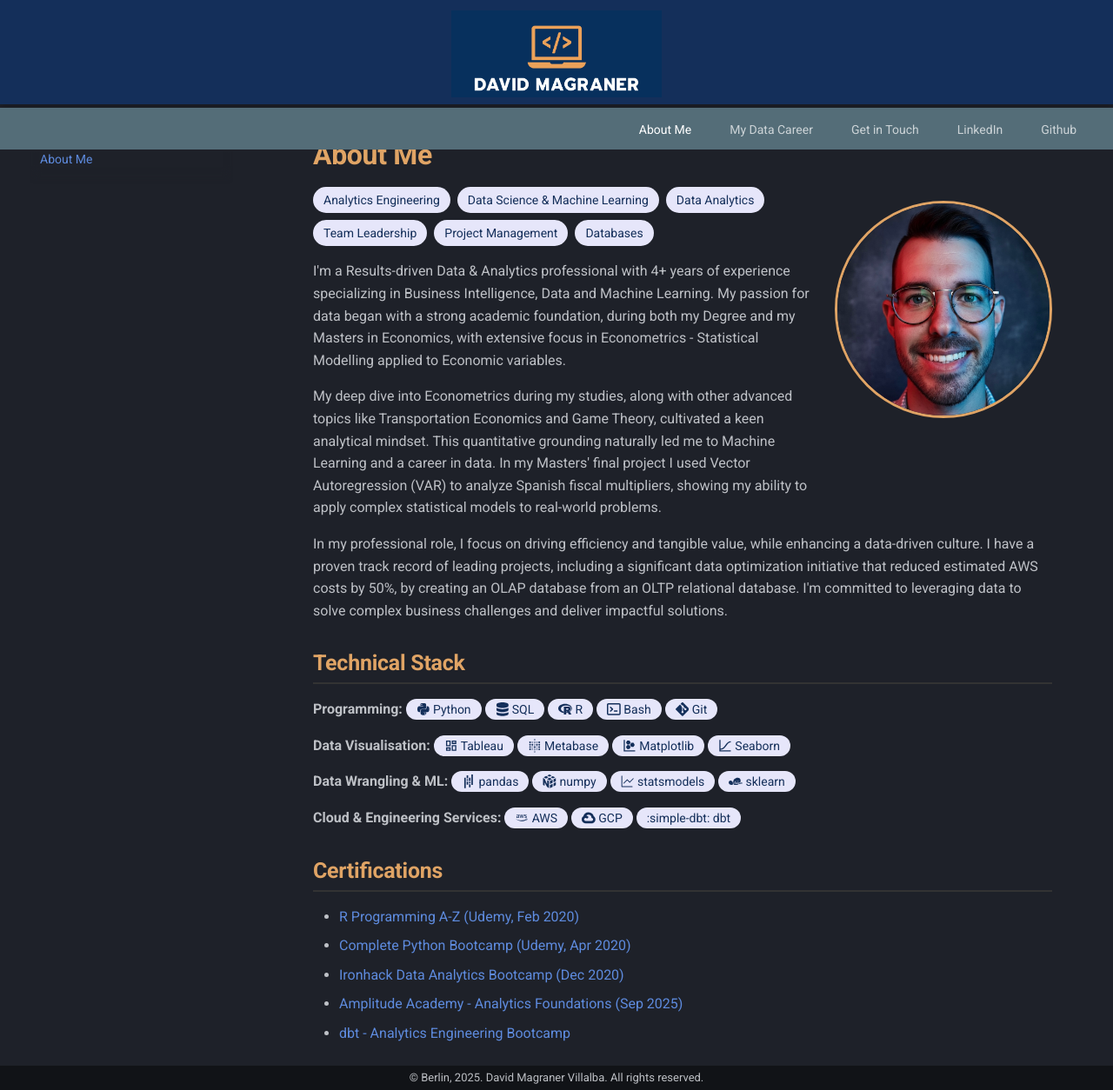
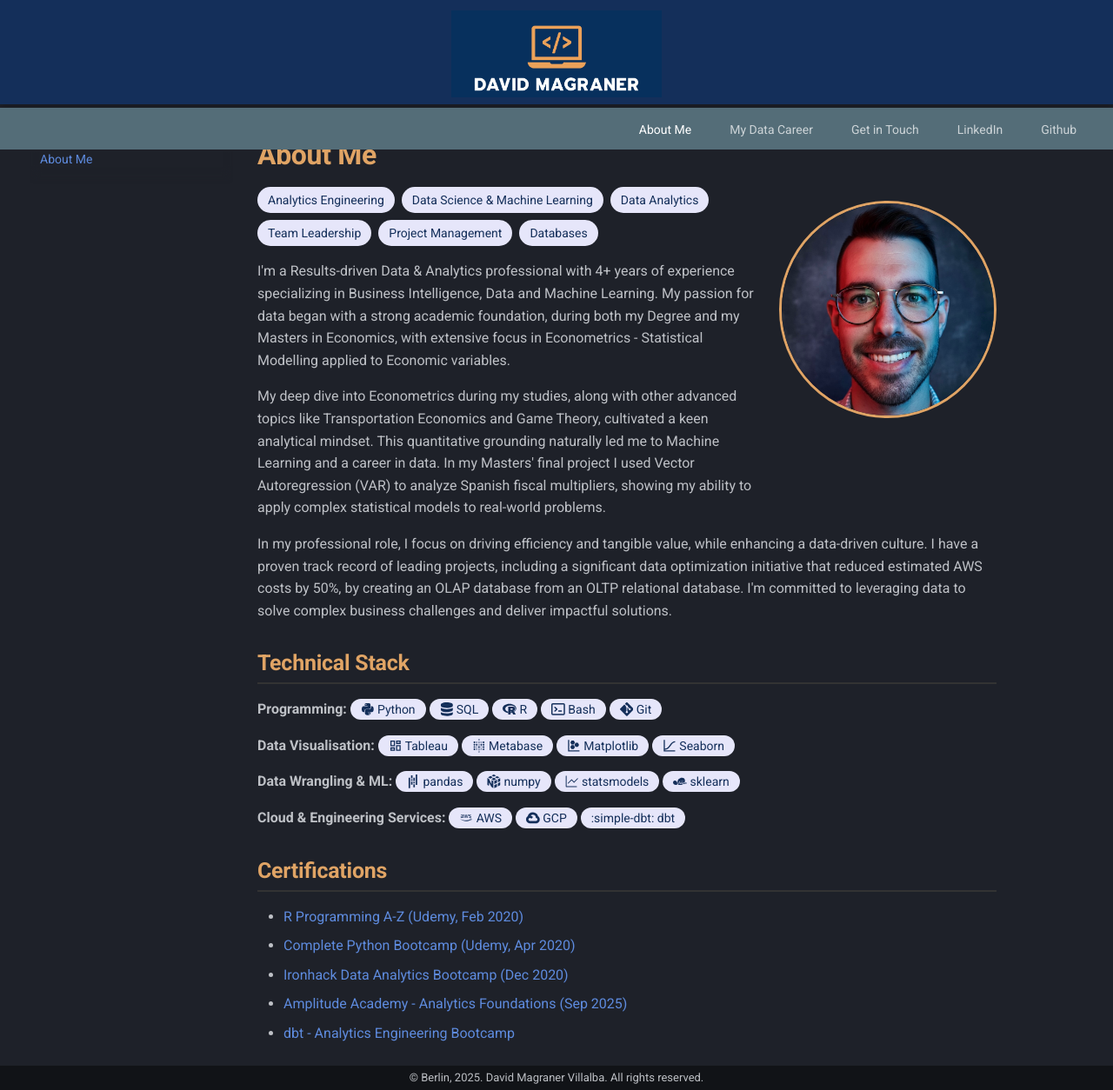
Before and after one commit to mavidvd/my-portfolio, an MkDocs documentation site: the page built from docs/index.md, in a window 1280 px wide and 1254 px high. Shown: the whole window at 87% size. Built offline with MkDocs 1.6.1 and Material for MkDocs 9.7.7, drawn with Linux system fonts in a browser that asks for light colours.

Commit message:
Undoing About me changes

```diff
--- a/docs/index.md
+++ b/docs/index.md
@@ -3,7 +3,12 @@
 <figure class="profile-image-container">
         <img src="/assets/headshot.jpeg"
              alt="Your Professional Headshot"
-             class="profile-image">
+             class="profile-image"
+             style="border-radius: 50%;
+                    width: 250px;
+                    height: 250px;
+                    object-fit: cover;
+                    border: 3px solid #E0A465;">
     </figure>
 
 <div class="profile-text">
--- a/docs/stylesheets/extra.css
+++ b/docs/stylesheets/extra.css
@@ -28,9 +28,7 @@
 .md-content,
 .md-content__inner {
     padding-top: 0 !important;
-    width: 100%;
-    max-width: 850px;
-    box-sizing: border-box;
+    width: 850px;
 }
 .md-content__inner h1:first-child {
     margin-top: 0;
@@ -59,6 +57,13 @@
 .md-header__inner {
     /* Center the contents (logo container) horizontally */
     justify-content: center;
+}
+
+/* Hide the site name/title next to the logo (since you only want the logo) */
+.md-header__title {
+    /* Create the necessary space on the left */
+    margin-left: 20rem; /* Keeps your logo block away from the edge */
+    margin-right: 40rem;
 }
 
 /* The social links are usually injected near the header nav or as a standalone option */
@@ -193,14 +198,6 @@ a.tag {
     margin: 0; /* Resetting the figure's default margin */
 }
 
-.profile-image-container .profile-image {
-    border-radius: 50%;
-    width: 250px;
-    height: 250px;
-    object-fit: cover;
-    border: 3px solid #E0A465;
-}
-
 /* 3. Text Container (to allow it to fill remaining space) */
 .profile-text {
     flex-grow: 1; /* Allows the text to take up the rest of the available width */
@@ -208,10 +205,10 @@ a.tag {
 
 /* 4. Responsive Breakpoint (VERY IMPORTANT) */
 /* On small screens (like mobile), stack the image and text vertically */
-@media screen and (max-width: 59.9375em) {
+@media screen and (max-width: 700px) {
     .profile-header-flex {
-        align-items: center;
-        flex-direction: column;
+        align-items: center; /* Centers items when stacked */
+        flex-direction: row-reverse;
     }
 }
 
--- a/docs/stylesheets/responsive.css
+++ /dev/null
@@ -1,87 +0,0 @@
-/* Responsive overrides — loaded last via mkdocs.yml extra_css */
-
-/* Fluid content on phones/tablets; capped width on laptops+ */
-.md-content,
-.md-content__inner {
-  width: 100%;
-  max-width: 100%;
-  box-sizing: border-box;
-}
-
-@media screen and (min-width: 76.25em) {
-  .md-content,
-  .md-content__inner {
-    max-width: 850px;
-    margin-left: auto;
-    margin-right: auto;
-  }
-}
-
-/* Tablets and phones */
-@media screen and (max-width: 59.9375em) {
-  .md-header {
-    height: auto;
-    min-height: 4rem;
-  }
-
-  .md-header__button.md-logo img {
-    height: 3.5rem;
-  }
-
-  .md-tabs__list {
-    flex-wrap: wrap;
-    justify-content: center !important;
-    gap: 0.25rem;
-  }
-
-  .md-tabs__item {
-    margin-left: 0;
-  }
-
-  .profile-header-flex {
-    flex-direction: column;
-    align-items: center;
-    text-align: center;
-  }
-
-  .profile-image-container .profile-image {
-    width: 150px;
-    height: 150px;
-    border-width: 2px;
-  }
-
-  .profile-text {
-    width: 100%;
-  }
-
-  .tag-container {
-    flex-wrap: wrap;
-    justify-content: center;
-  }
-}
-
-/* Career / CV layout */
-@media screen and (max-width: 48em) {
-  .cv-page-container {
-    max-width: 100%;
-    padding-inline: 0.5rem;
-  }
-
-  .header-row {
-    flex-direction: column;
-    align-items: flex-start;
-    gap: 0.25rem;
-  }
-
-  .location-date {
-    text-align: left;
-  }
-
-  .download-button {
-    display: inline-block;
-    width: 100%;
-    max-width: 20rem;
-    text-align: center;
-    box-sizing: border-box;
-  }
-}
--- a/mkdocs.yml
+++ b/mkdocs.yml
@@ -46,4 +46,3 @@ nav:
 extra_css:
   - stylesheets/extra.css
   - stylesheets/cv.css
-  - stylesheets/responsive.css
```
